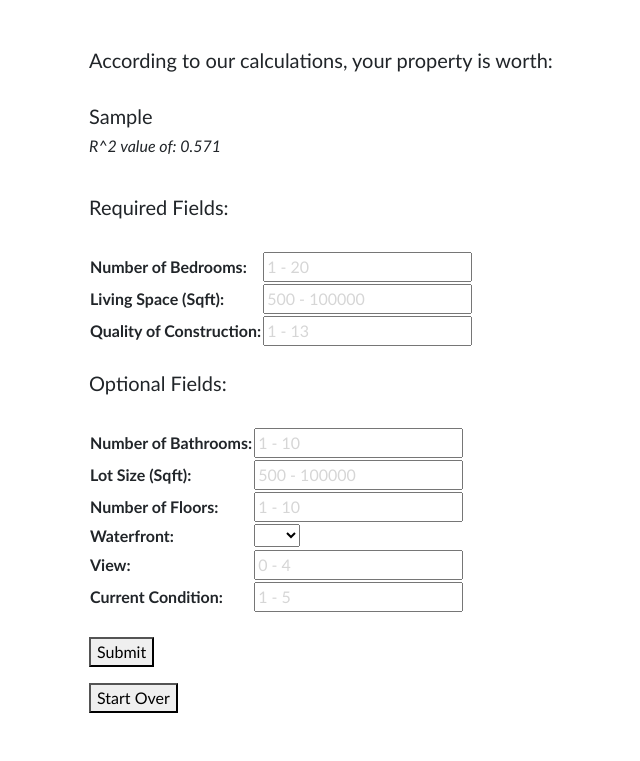
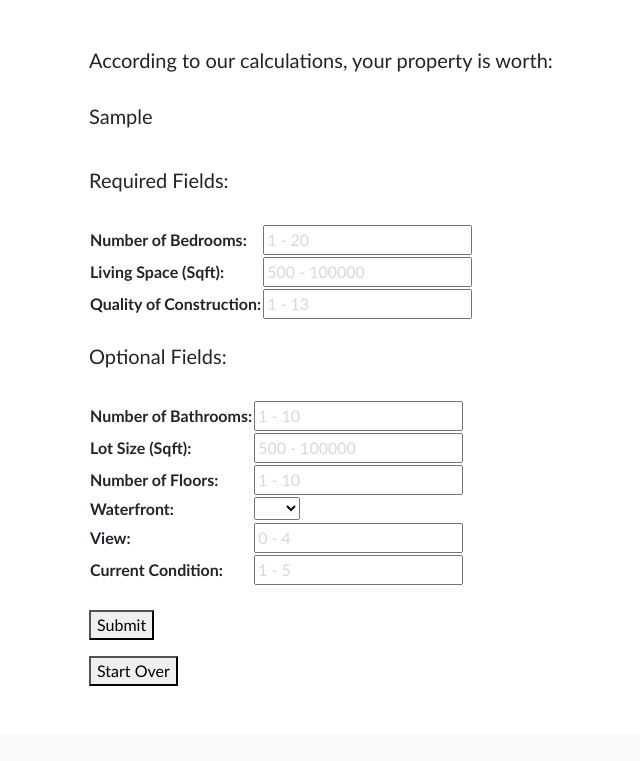
Before and after one commit to johncho108/real-estate-predictor, a Django app: template base/templates/home.html in a window 1280 px wide. Shown: the part 116-877 px from the top of the page, without its empty margins (278-918 px from the left). After the commit the page ends 802 px from the top, so only its background shows below. Run offline with Django 3.2, Linux system fonts and the light colour scheme; the template is opened without the code that fills it: values that come from a table or form of the project are taken from there, most other values are stand-ins (such as "Sample title", 1, 10 or a date in 2020).

Commit message:
Home page styling adjusted

```diff
--- a/base/static/styles/main.css
+++ b/base/static/styles/main.css
@@ -55,7 +55,7 @@ a:hover {
 }
 
 input::placeholder {
-    color: rgb(214, 214, 214);
+    color: rgba(148, 147, 147, 0.363);
 }
 
 input:focus::placeholder {
--- a/base/templates/home.html
+++ b/base/templates/home.html
@@ -17,7 +17,6 @@
                             <h6><em>Maybe there are too many bedrooms for insufficient livable space.<br><br>Or maybe the quality of the construction is too low.<br><br>Perhaps you'd like to double check your numbers below!</em></h6>
                         {% else %}
                             <h5>{{ prediction_display }}</h5>
-                            <h6><em>R^2 value of: 0.571</em></h6>
                             {% endif %}
                     {% else %}
                     <h6><em>Enter the features below to find out! (See below for recommended ranges)</em></h6>
```
